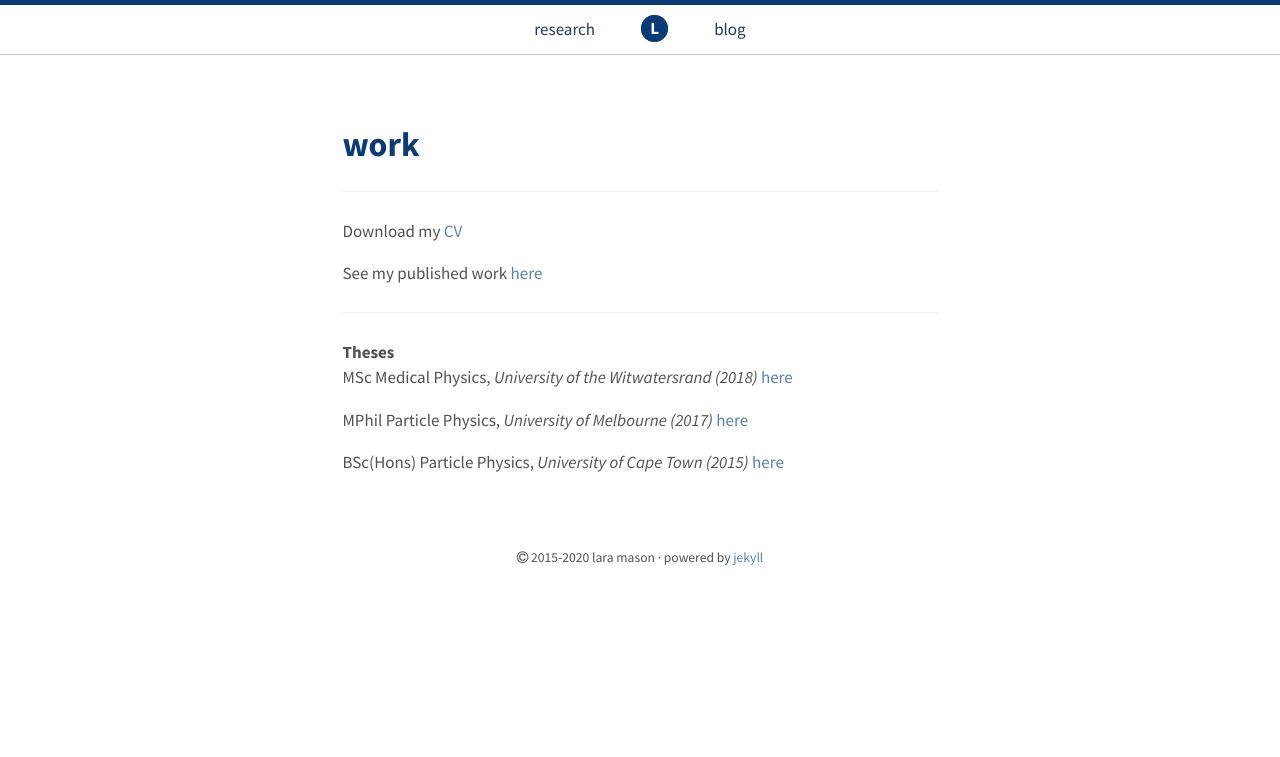
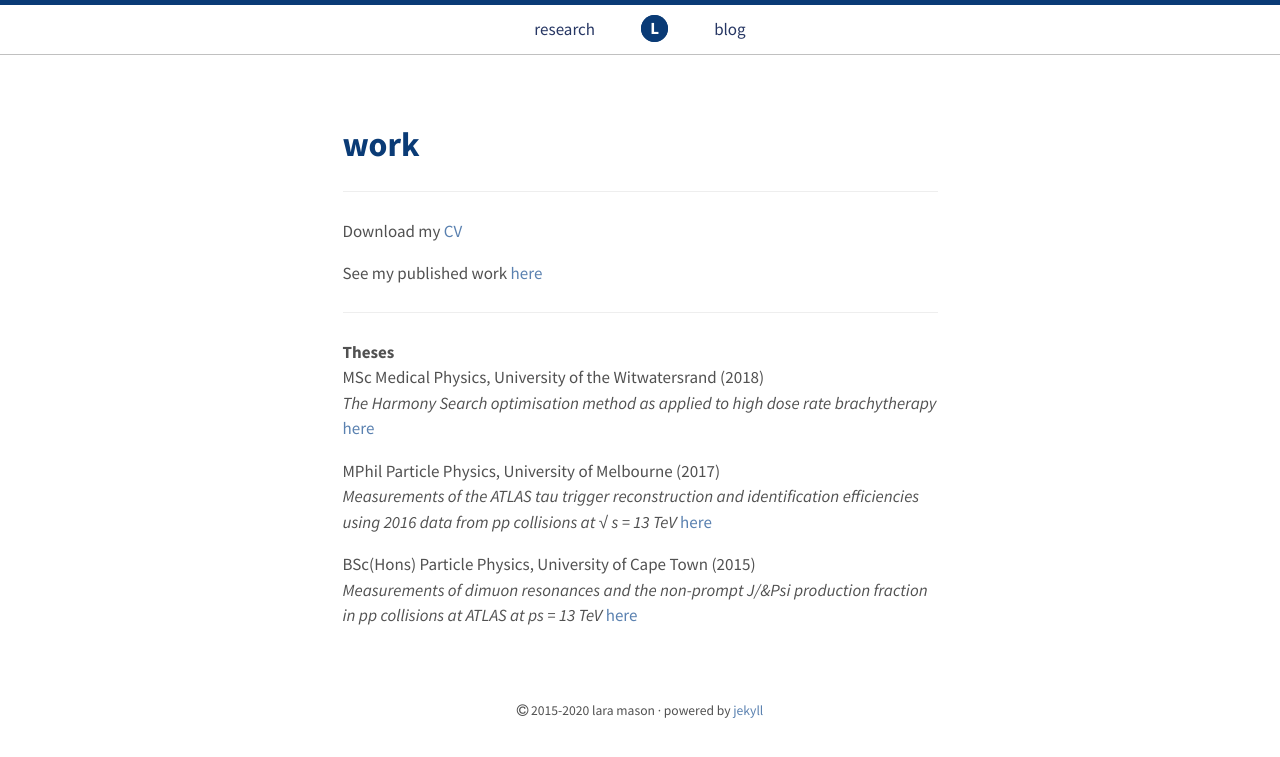
Before and after one commit to lhmason/lhmason.github.io, a Jekyll site: the page built from research.md, in a window 1280 px wide. Shown: the top 757 px of the page. Built offline with Jekyll 4.4.1, drawn with Linux system fonts in a browser that asks for light colours.

Commit message:
Update research.md

```diff
--- a/research.md
+++ b/research.md
@@ -15,12 +15,21 @@ See my published work <a href="https://orcid.org/0000-0001-9815-5411/print"> her
 <div class="boxed">
  <b> Theses </b>
 <p>
- MSc Medical Physics, <i> University of the Witwatersrand (2018) </i> <a href="{{ site.baseurl }}/MSc.pdf">here</a>
+ MSc Medical Physics, University of the Witwatersrand (2018) <br>
+ <i> The Harmony Search optimisation method as applied
+  to high dose rate brachytherapy </i><a href="{{ site.baseurl }}/MSc.pdf">here</a>
  </p>
   <p>
- MPhil Particle Physics, <i> University of Melbourne (2017) </i> <a href="{{ site.baseurl }}/MPhil-compressed.pdf">here</a>
+ MPhil Particle Physics, University of Melbourne (2017) <br>
+ <i>  Measurements of the ATLAS tau trigger
+reconstruction and identification efficiencies using
+2016 data from pp collisions at √
+s = 13 TeV </i> <a href="{{ site.baseurl }}/MPhil-compressed.pdf">here</a>
  </p>
   <p>
- BSc(Hons) Particle Physics, <i> University of Cape Town (2015) </i> <a href="{{ site.baseurl }}/BScHons.pdf">here</a>
+ BSc(Hons) Particle Physics, University of Cape Town (2015) <br>
+   <i> Measurements of dimuon resonances and
+the non-prompt J/&Psi production fraction in
+    pp collisions at ATLAS at ps = 13 TeV </i> <a href="{{ site.baseurl }}/BScHons.pdf">here</a>
  </p>
 </div>
```
